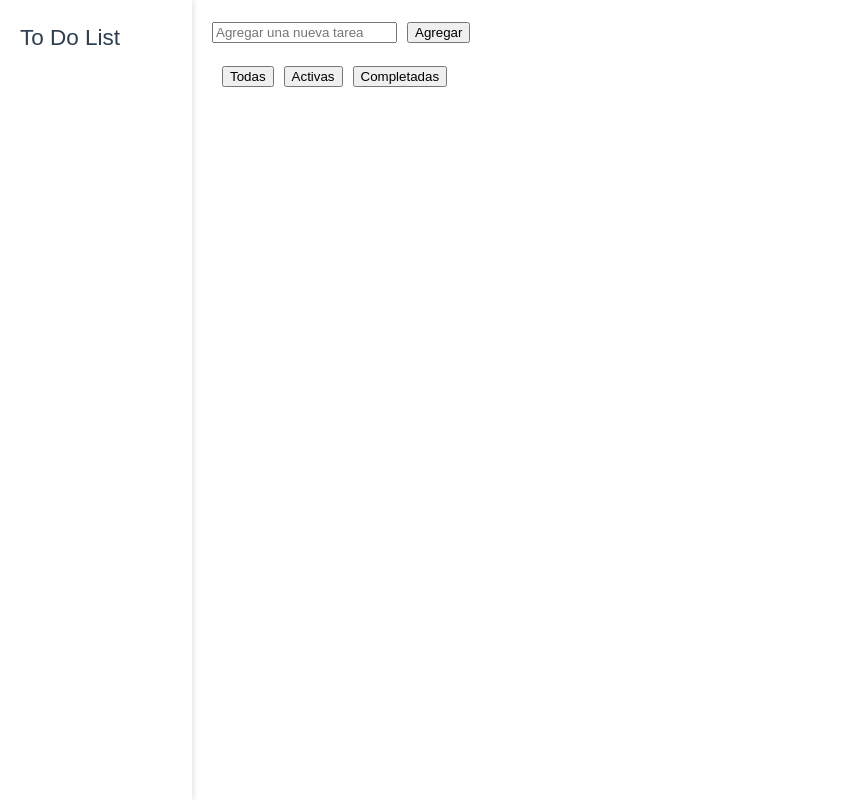
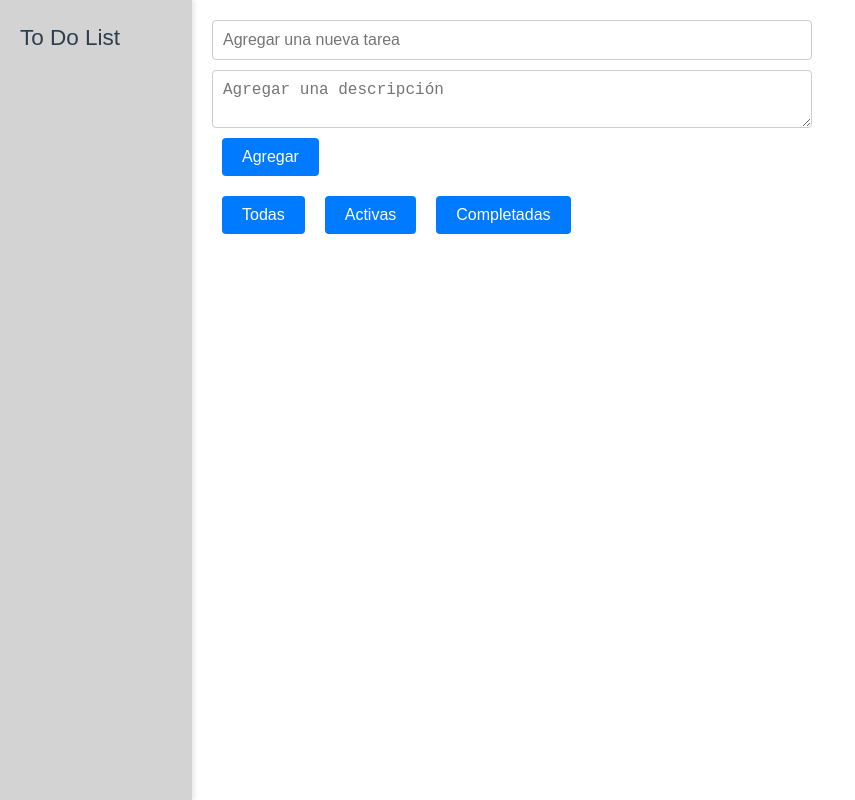
Before and after one commit to davt3r/To-Do-List, a Vue app: page / in a window 1280 px wide. Shown: the whole page, without its empty margins (0-855 px from the left). Built offline with nearby package versions, Linux system fonts and the light colour scheme.

Commit message:
Add description to the tasks & styles

```diff
--- a/src/components/ToDoList.vue
+++ b/src/components/ToDoList.vue
@@ -8,14 +8,24 @@
         <ul>
           <li v-for="(task, index) in filteredTasks" :key="index">
             <input type="checkbox" v-model="task.completed" @change="updateLocalStorage" />
-            <span :class="{ completed: task.completed }">{{ task.text }}</span>
+            <div>
+              <span :class="{ completed: task.completed }">{{ task.text }}</span>
+              <p class="description">{{ task.description }}</p>
+            </div>
             <button @click="removeTask(index)">Eliminar</button>
           </li>
         </ul>
       </aside>
       <main class="main-content">
-        <input v-model="newTask" @keyup.enter="addTask" placeholder="Agregar una nueva tarea" />
-        <button @click="addTask">Agregar</button>
+        <div class="task-form">
+          <input v-model="newTask" @keyup.enter="addTask" placeholder="Agregar una nueva tarea" />
+          <textarea
+            v-model="newDescription"
+            @keyup.enter="addTask"
+            placeholder="Agregar una descripción"
+          ></textarea>
+          <button @click="addTask">Agregar</button>
+        </div>
         <div class="filters">
           <button @click="filter = 'all'">Todas</button>
           <button @click="filter = 'active'">Activas</button>
@@ -31,6 +41,7 @@ export default {
   data() {
     return {
       newTask: '',
+      newDescription: '',
       tasks: JSON.parse(localStorage.getItem('tasks')) || [],
       filter: 'all'
     }
@@ -50,8 +61,9 @@ export default {
   methods: {
     addTask() {
       if (this.newTask.trim() !== '') {
-        this.tasks.push({ text: this.newTask, completed: false })
+        this.tasks.push({ text: this.newTask, description: this.newDescription, completed: false })
         this.newTask = ''
+        this.newDescription = ''
         this.updateLocalStorage()
       }
     },
@@ -71,7 +83,6 @@ export default {
   display: flex;
   height: 100vh;
   font-family: Arial, sans-serif;
-
   margin: 0;
 }
 
@@ -82,7 +93,7 @@ export default {
 
 .sidebar {
   width: 15%;
-
+  background-color: #d3d3d3;
   padding: 20px;
   box-shadow: 2px 0 5px rgba(0, 0, 0, 0.1);
   display: flex;
@@ -96,8 +107,59 @@ export default {
 }
 
 .main-content {
-  width: 75%;
+  width: 85%;
   padding: 20px;
+}
+
+.task-form {
+  display: flex;
+  flex-direction: column;
+  margin-bottom: 20px;
+}
+
+.task-form input,
+.task-form textarea {
+  padding: 10px;
+  font-size: 16px;
+  border: 1px solid #ccc;
+  border-radius: 4px;
+  margin-bottom: 10px;
+  width: 100%;
+  max-width: 600px;
+}
+
+.task-form button {
+  align-self: flex-start;
+  padding: 10px 20px;
+  font-size: 16px;
+  border: none;
+  background-color: #007bff;
+  color: white;
+  cursor: pointer;
+  border-radius: 4px;
+}
+
+.task-form button:hover {
+  background-color: #0056b3;
+}
+
+.filters {
+  margin-top: 20px;
+}
+
+.filters button {
+  padding: 10px 20px;
+  font-size: 16px;
+  border: none;
+  background-color: #007bff;
+  color: white;
+  cursor: pointer;
+  border-radius: 4px;
+  margin-right: 10px;
+}
+
+.filters button:hover {
+  background-color: #0056b3;
 }
 
 .completed {
@@ -106,10 +168,6 @@ export default {
 
 button {
   margin-left: 10px;
-}
-
-.filters {
-  margin-top: 20px;
 }
 
 input[type='checkbox'] {
@@ -127,7 +185,17 @@ li {
   margin-bottom: 10px;
 }
 
-li span {
+li div {
   flex-grow: 1;
 }
+
+li span {
+  display: block;
+}
+
+li .description {
+  margin: 0;
+  font-size: 12px;
+  color: #666;
+}
 </style>
```
